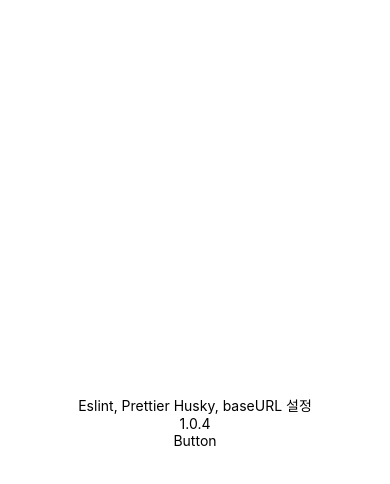
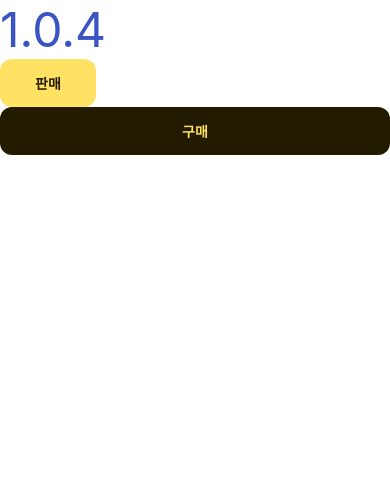
Before and after one commit to NSM-inc/retry-app, a React Native app: screen / in a window 390 px wide. Shown: the top 484 px of the page. Built offline with nearby package versions, Linux system fonts and the light colour scheme.

Commit message:
feat: atom component 생성

```diff
--- a/src/App.tsx
+++ b/src/App.tsx
@@ -1,10 +1,9 @@
-import Test from 'components/Test';
-import Button from 'components/atoms/button';
+import { Button, Text, View } from 'components/atoms';
 import { registerRootComponent } from 'expo';
 import { StatusBar } from 'expo-status-bar';
 import * as Updates from 'expo-updates';
 import React, { useEffect } from 'react';
-import { StyleSheet, Text, View } from 'react-native';
+import { COLOR } from 'resources/constants';
 
 import * as pkg from '../package.json';
 
@@ -22,22 +21,32 @@
   }, []);
 
   return (
-    <View style={styles.container}>
-      <Test />
-      <Text>{pkg.version}</Text>
+    <View flex="1" backgroundColor="#fff" alignItems="center" justifyContent="center">
+      <Text color={COLOR.BLUE} fontSize="48px">
+        {pkg.version}
+      </Text>
       <StatusBar style="auto" />
-      <Button />
+      <View flexDirection="row">
+        <Button
+          designType="yellow"
+          sizeType="large"
+          title="판매"
+          width="96px"
+          onPress={() => {
+            alert('click');
+          }}
+        />
+        <Button
+          designType="yellowReverse"
+          sizeType="large"
+          title="구매"
+          onPress={() => {
+            alert('click');
+          }}
+        />
+      </View>
     </View>
   );
 }
 
-const styles = StyleSheet.create({
-  container: {
-    flex: 1,
-    backgroundColor: '#fff',
-    alignItems: 'center',
-    justifyContent: 'center',
-  },
-});
-
 export default registerRootComponent(App);
--- a/src/components/Test.tsx
+++ /dev/null
@@ -1,5 +0,0 @@
-import { Text } from 'react-native';
-
-export default function Test() {
-  return <Text>Eslint, Prettier Husky, baseURL 설정</Text>;
-}
--- a/src/components/atoms/Text.tsx
+++ b/src/components/atoms/Text.tsx
@@ -0,0 +1,17 @@
+import styled from 'styled-components/native';
+import { color, TextColorProps, typography, TypographyProps } from 'styled-system';
+
+interface TextProps {
+  children?: React.ReactNode;
+}
+
+const StyledText = styled.Text`
+  ${typography}
+  ${color}
+`;
+
+const Text = ({ children, ...props }: TextProps & TypographyProps & TextColorProps) => {
+  return <StyledText {...props}>{children}</StyledText>;
+};
+
+export default Text;
--- /dev/null
+++ b/src/components/atoms/View.tsx
@@ -0,0 +1,31 @@
+import styled from 'styled-components/native';
+import {
+  color,
+  ColorProps,
+  flex,
+  FlexboxProps,
+  layout,
+  LayoutProps,
+  space,
+  SpaceProps,
+} from 'styled-system';
+
+interface ViewProps {
+  children?: React.ReactNode;
+}
+
+const StyledView = styled.View`
+  ${layout}
+  ${space}
+  ${color}
+  ${flex}
+`;
+
+const View = ({
+  children,
+  ...props
+}: ViewProps & LayoutProps & SpaceProps & ColorProps & FlexboxProps) => {
+  return <StyledView {...props}>{children}</StyledView>;
+};
+
+export default View;
--- a/src/components/atoms/button.tsx
+++ b/src/components/atoms/button.tsx
@@ -1,26 +1,27 @@
-import { Text } from 'react-native';
+import { TouchableOpacityProps } from 'react-native';
 import { COLOR } from 'resources/constants';
 import styled from 'styled-components/native';
 import { layout, LayoutProps } from 'styled-system';
 
 interface ButtonProps {
-  designType?: 'yellow' | 'yellowReverse' | 'yellowPale';
+  designType: 'yellow' | 'yellowReverse' | 'yellowPale';
   sizeType?: 'small' | 'large';
+  title: string;
 }
 
 const design = {
-  yellow: `
-    background: ${COLOR.YELLOW_PC};
-    color: ${COLOR.YELLOW_OPC};
-  `,
-  yellowReverse: `
-    background: ${COLOR.YELLOW_OPC};
-    color: ${COLOR.YELLOW_PC};
-  `,
-  yellowPale: `
-    background: ${COLOR.YELLOW_PC};
-    color: ${COLOR.YELLOW_P};
-  `,
+  yellow: {
+    box: `background: ${COLOR.YELLOW_PC};`,
+    text: `color: ${COLOR.YELLOW_OPC}`,
+  },
+  yellowReverse: {
+    box: `background: ${COLOR.YELLOW_OPC};`,
+    text: `color: ${COLOR.YELLOW_PC}`,
+  },
+  yellowPale: {
+    box: `background: ${COLOR.YELLOW_PC};`,
+    text: `color: ${COLOR.YELLOW_P}`,
+  },
 };
 
 const size = {
@@ -33,24 +34,35 @@
     min-width: 48px;
     height: 48px;
     border-radius: 12px;
+    font-size: 48px;
   `,
 };
 
-const Box = styled.TouchableOpacity<ButtonProps & LayoutProps>`
+const StyledTouchableOpacity = styled.TouchableOpacity<ButtonProps & LayoutProps>`
   display: flex;
   align-items: center;
   justify-content: center;
   padding: 0;
-  ${({ designType }) => designType && design[designType]}
+  ${({ designType }) => design[designType].box}
   ${({ sizeType }) => sizeType && size[sizeType]}
   ${layout}
 `;
 
-const Button = (props: ButtonProps) => {
+const StyledText = styled.Text<ButtonProps>`
+  font-weight: 700;
+  ${({ designType }) => design[designType].text}
+`;
+
+const Button = ({
+  designType,
+  sizeType,
+  title,
+  ...props
+}: ButtonProps & TouchableOpacityProps & LayoutProps) => {
   return (
-    <Box onPress={() => {}}>
-      <Text>Button</Text>
-    </Box>
+    <StyledTouchableOpacity designType={designType} sizeType={sizeType} {...props}>
+      <StyledText designType={designType}>{title}</StyledText>
+    </StyledTouchableOpacity>
   );
 };
 
--- a/src/components/atoms/index.ts
+++ b/src/components/atoms/index.ts
@@ -0,0 +1,5 @@
+import Button from './Button';
+import Text from './Text';
+import View from './View';
+
+export { Button, Text, View };
```
